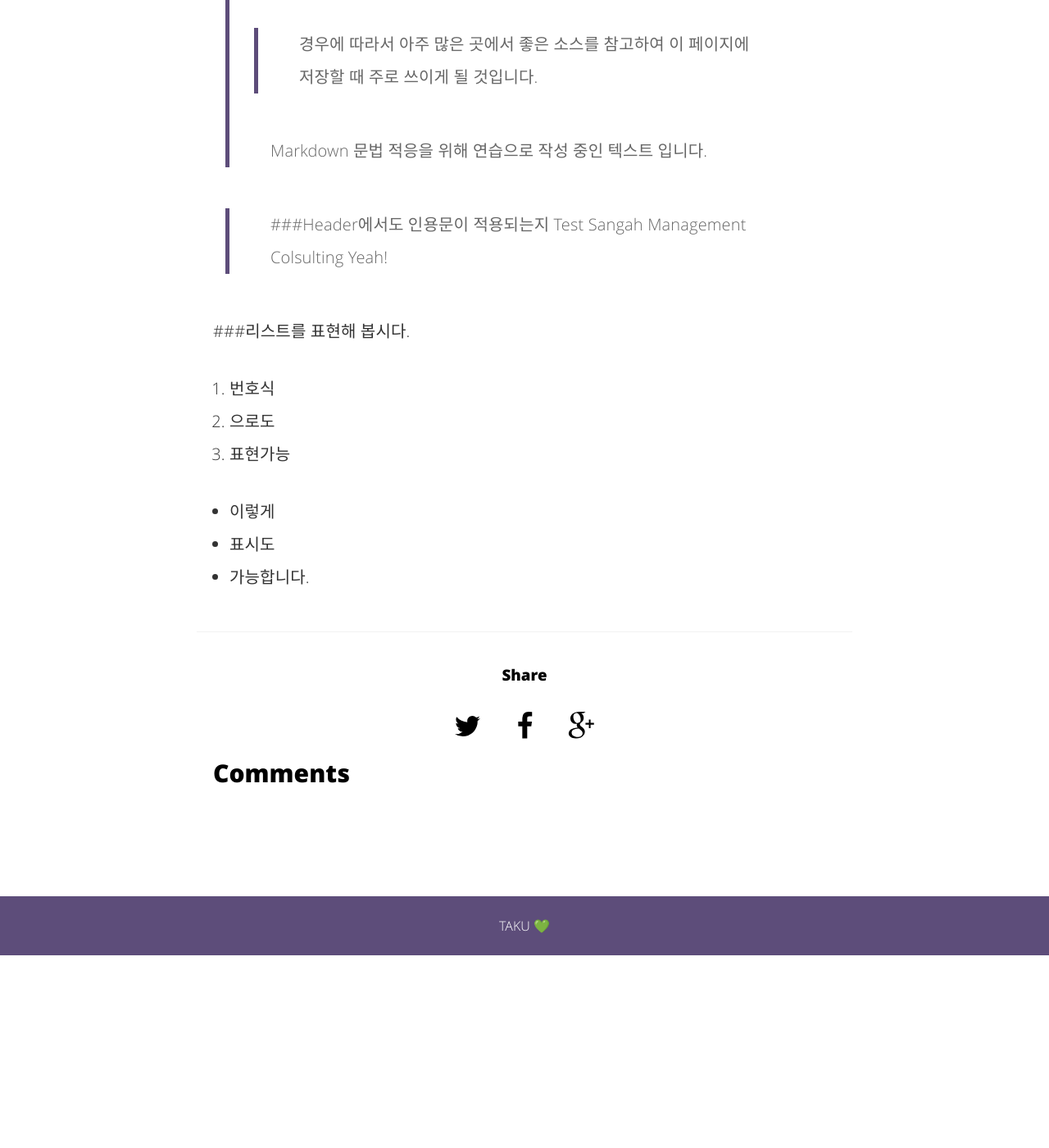
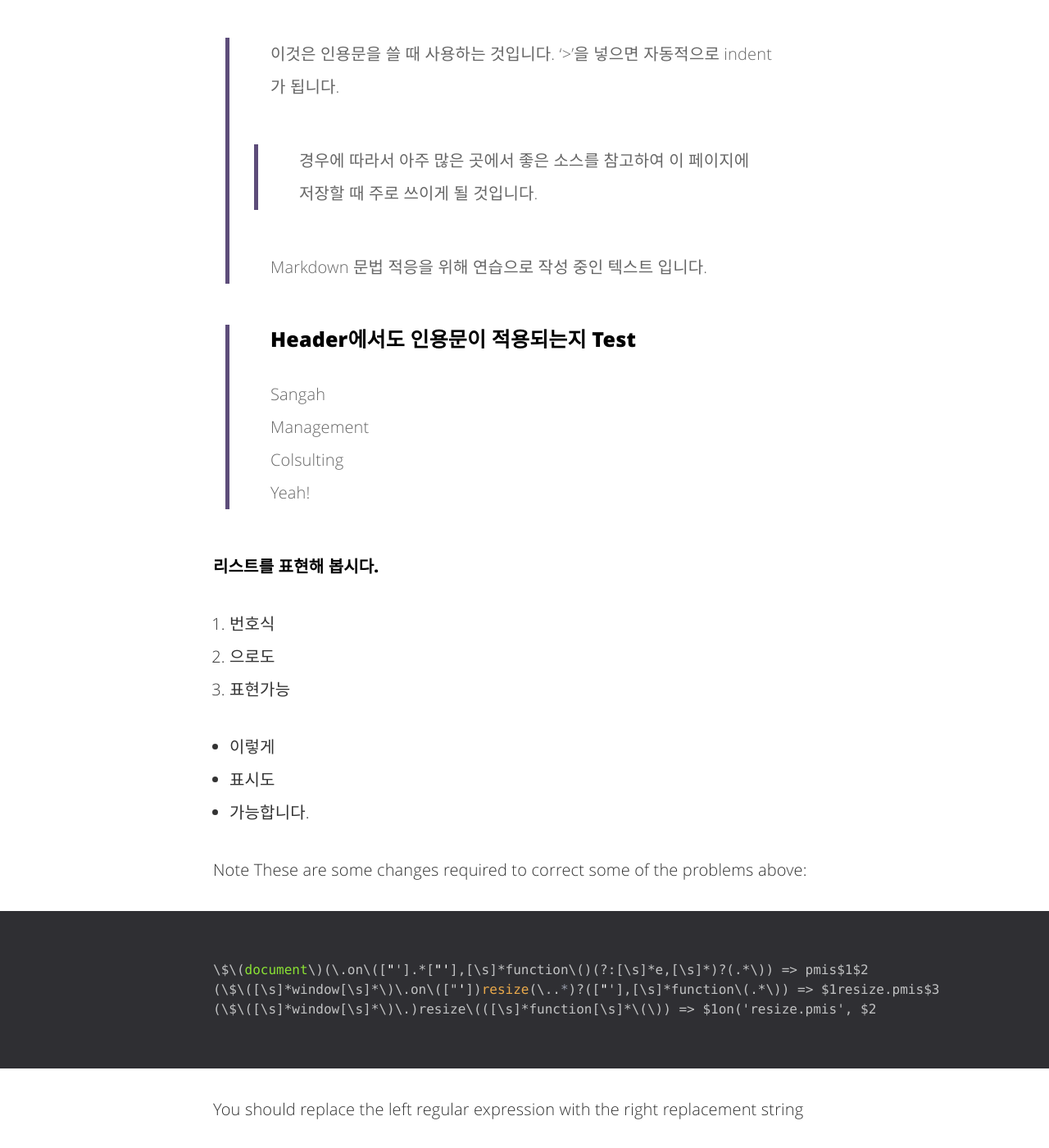
Before and after one commit to leehongtaek/leehongtaek.github.io, a Jekyll site: the page built from _posts/2017-01-11-sanet-modifycss-.markdown, in a window 1280 px wide and 1400 px high, scrolled down 871 px. Shown: the whole window at 82% size. Built offline with Jekyll 4.4.1, drawn with Linux system fonts in a browser that asks for light colours; comment, search, counter and statistics services are not loaded; before the commit the page ends 2036 px from its top, so only the background shows below that; some of the changed text lies outside the part shown.

Commit message:
diary0111even1

```diff
--- a/_posts/2017-01-11-sanet-modifycss-.markdown
+++ b/_posts/2017-01-11-sanet-modifycss-.markdown
@@ -5,14 +5,14 @@ date:   2017-01-11 11:00:00 +0900
 categories: work
 ---
 
-###상아넷 디자인 변경
+### 상아넷 디자인 변경
 
 +메인 화면 css변경
 +로그인 화면 css변경
 +메뉴구성 재검토 및 모듈검증
 +새로운 메신저와의 소켓통신 확인 후 모듈수정
 
-##상아넷 수정사항
+## 상아넷 수정사항
 Login
 :temp_image 삭제
 
@@ -22,23 +22,27 @@ Main
 Modules
 :기타 모듈들이 정상적으로 작동하는지 체크 후 디자인 변경. (STANDARD 기준으로)
 
-#상아넷 추후 작업예정
+# 상아넷 추후 작업예정
 많음. 많다!
 
-######인용문구 쓰는법
+###### 인용문구 쓰는법
 >이것은 인용문을 쓸 때 사용하는 것입니다.
 > '>'을 넣으면 자동적으로 indent가 됩니다.
 >>경우에 따라서 아주 많은 곳에서 좋은 소스를 참고하여 이 페이지에 저장할 때 주로 쓰이게 될 것입니다.
 >
 >Markdown 문법 적응을 위해 연습으로 작성 중인 텍스트 입니다.
 
->###Header에서도 인용문이 적용되는지 Test
+>### Header에서도 인용문이 적용되는지 Test
+>
 >Sangah
+>
 >Management
+>
 >Colsulting
+>
 >Yeah!
 
-###리스트를 표현해 봅시다.
+#### 리스트를 표현해 봅시다.
 1. 번호식
 2. 으로도
 3. 표현가능
@@ -47,7 +51,10 @@ Modules
 - 표시도
 - 가능합니다.
 
-
+Note These are some changes required to correct some of the problems above:
 {% highlight javascript %}
-
+\$\(document\)(\.on\(["'].*["'],[\s]*function\()(?:[\s]*e,[\s]*)?(.*\)) => pmis$1$2
+(\$\([\s]*window[\s]*\)\.on\(["'])resize(\..*)?(["'],[\s]*function\(.*\)) => $1resize.pmis$3
+(\$\([\s]*window[\s]*\)\.)resize\(([\s]*function[\s]*\(\)) => $1on('resize.pmis', $2
 {% endhighlight %}
+You should replace the left regular expression with the right replacement string
```
